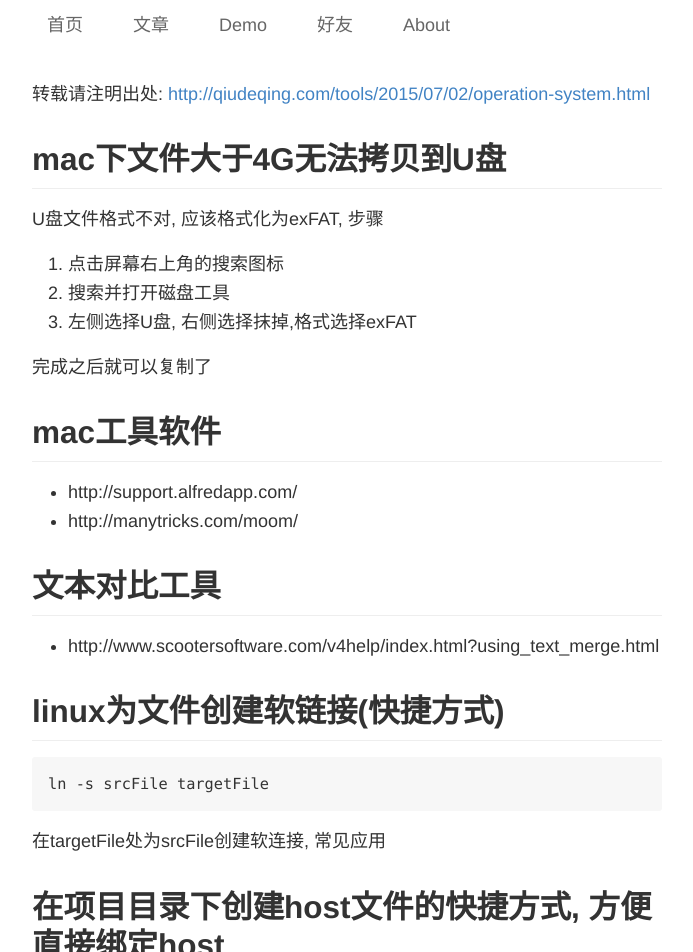
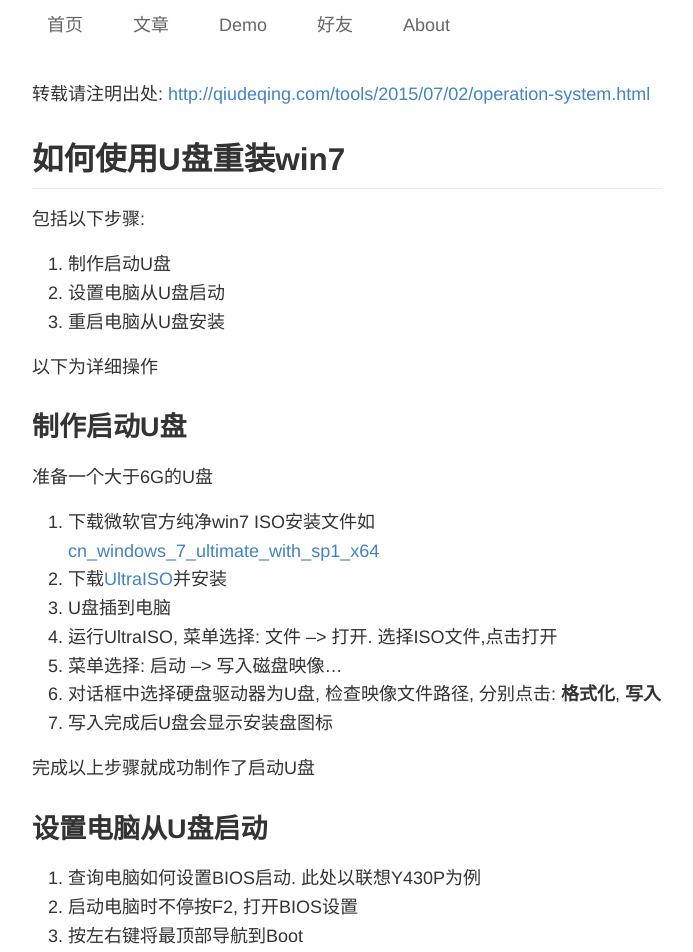
Before and after one commit to footmess/qiu-deqing.github.io, a Jekyll site: the page built from tools/_posts/2015-07-02-operation-system.md, in a window 1280 px wide and 1400 px high. Shown: the top 952 px of the window, without its empty margins (293-986 px from the left). Built offline with Jekyll 4.4.1, drawn with Linux system fonts in a browser that asks for light colours; some web fonts are replaced; comment, search, counter and statistics services are not loaded; some of the changed text lies outside the part shown.

Commit message:
增加U盘安装win7

```diff
--- a/tools/_posts/2015-07-02-operation-system.md
+++ b/tools/_posts/2015-07-02-operation-system.md
@@ -1,6 +1,56 @@
 ---
 title: 操作系统常见操作
 ---
+
+[1]: ed2k://|file|cn_windows_7_ultimate_with_sp1_x64_dvd_u_677408.iso|3420557312|B58548681854236C7939003B583A8078|/
+[2]: http://ftp-idc.pconline.com.cn/6340a847d4c3bd4591696b047a7411f0/5100000046556988845/uiso9_cn/pub/download/201010/maldner.exe
+[3]: https://cloud.githubusercontent.com/assets/5894015/9020973/5d737118-385e-11e5-8da3-66f1db17cdf0.jpg
+
+## 如何使用U盘重装win7
+
+包括以下步骤:
+
+1. 制作启动U盘
+2. 设置电脑从U盘启动
+3. 重启电脑从U盘安装
+
+以下为详细操作
+
+### 制作启动U盘
+
+准备一个大于6G的U盘
+
+1. 下载微软官方纯净win7 ISO安装文件如[cn_windows_7_ultimate_with_sp1_x64][1]
+2. 下载[UltraISO][2]并安装
+3. U盘插到电脑
+4. 运行UltraISO, 菜单选择: 文件 --> 打开. 选择ISO文件,点击打开
+5. 菜单选择: 启动 --> 写入磁盘映像...
+6. 对话框中选择硬盘驱动器为U盘, 检查映像文件路径, 分别点击: **格式化**, **写入**
+7. 写入完成后U盘会显示安装盘图标
+
+完成以上步骤就成功制作了启动U盘
+
+### 设置电脑从U盘启动
+
+1. 查询电脑如何设置BIOS启动. 此处以联想Y430P为例
+2. 启动电脑时不停按F2, 打开BIOS设置
+3. 按左右键将最顶部导航到Boot
+4. 设置Boot Mode为**[Legacy Support]**
+5. 设置Boot Priority为**[Legacy First]**
+6. 设置USB Boot为**[Enabled]**
+7. 在底部Legacy列表中选择U盘对应项, 上移到第一行
+8. 按F10保存并重启
+
+![][3]
+
+### 启动安装
+
+插上制作成启动盘的U盘并设置系统启动到U盘后,启动电脑会进入U盘进行系统安装
+
+1. 设置好,重启之后安装类型选**自定义(高级)**
+2. 选择安装到C盘, 安装完成后电脑重启, 此时拔出U盘
+3. 此时系统会进入刚安装的系统并进行必要的初始化
+
 
 ## mac下文件大于4G无法拷贝到U盘
 
```
